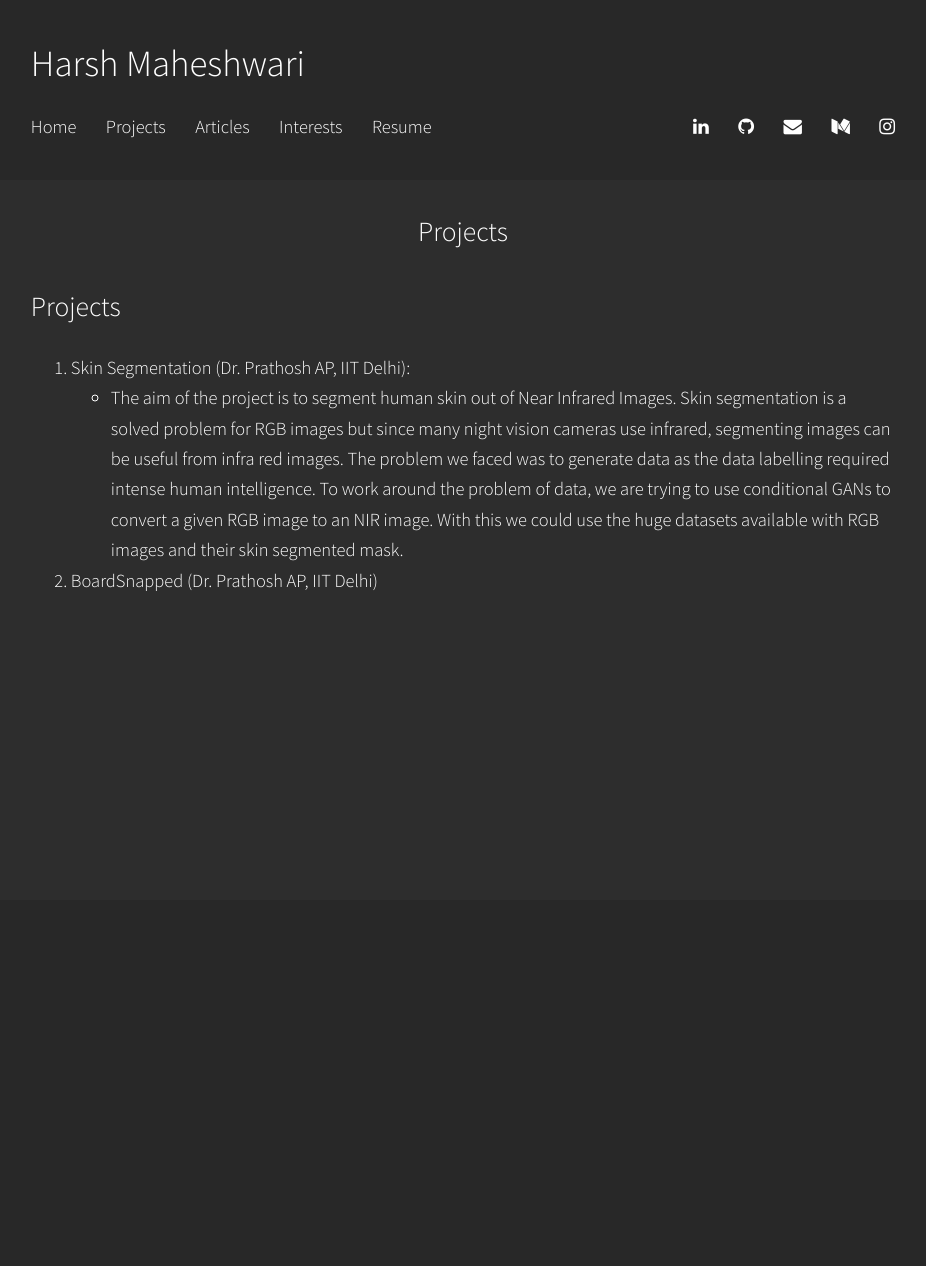
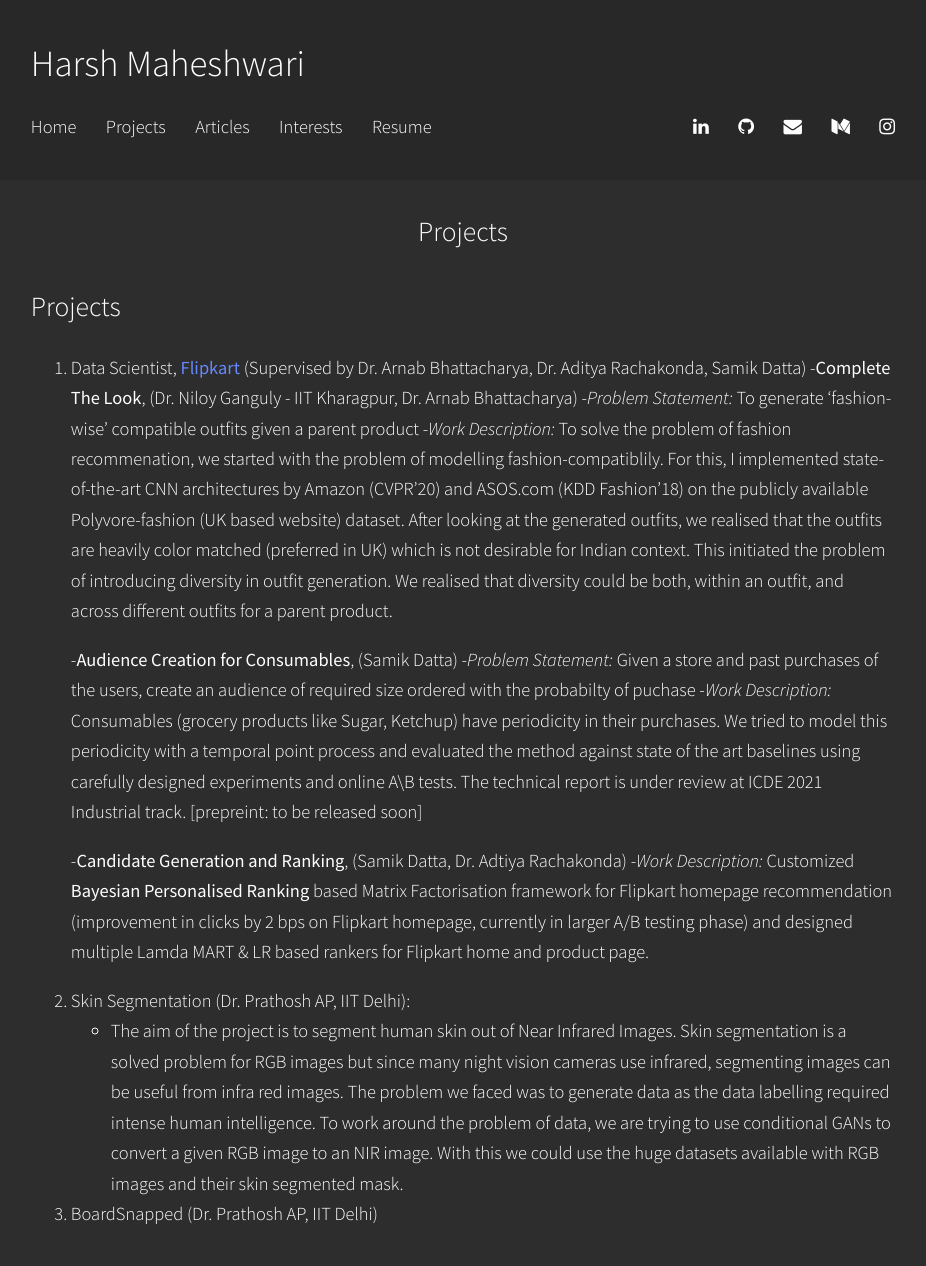
Before and after one commit to harshm121/portfolio-old, a Jekyll site: the page built from Projects/index.md, in a window 1280 px wide. Shown: the whole page, without its empty margins (177-1103 px from the left). Built offline with Jekyll 4.4.1, drawn with Linux system fonts in a browser that asks for light colours; before the commit the page ends 900 px from its top, so only the background shows below that.

Commit message:
flipkart projects

```diff
--- a/Projects/index.md
+++ b/Projects/index.md
@@ -15,6 +15,18 @@ title: "Projects"
 
 ## Projects
 
+1. Data Scientist, [Flipkart](https://www.flipkart.com/) (Supervised by Dr. Arnab Bhattacharya, Dr. Aditya Rachakonda, Samik Datta)
+	-**Complete The Look**,	(Dr. Niloy Ganguly - IIT Kharagpur, Dr. Arnab Bhattacharya)
+		-*Problem Statement:* To generate 'fashion-wise' compatible outfits given a parent product
+		-*Work Description:* To solve the problem of fashion recommenation, we started with the problem of modelling fashion-compatiblily. For this, I implemented state-of-the-art CNN architectures by Amazon (CVPR'20) and ASOS.com (KDD Fashion'18) on the publicly available Polyvore-fashion (UK based website) dataset. After looking at the generated outfits, we realised that the outfits are heavily color matched (preferred in UK) which is not desirable for Indian context. This initiated the problem of introducing diversity in outfit generation. We realised that diversity could be both, within an outfit, and across different outfits for a parent product.
+
+	-**Audience Creation for Consumables**,	(Samik Datta)
+		-*Problem Statement:* Given a store and past purchases of the users, create an audience of required size ordered with the probabilty of puchase
+		-*Work Description:* Consumables (grocery products like Sugar, Ketchup) have periodicity in their purchases. We tried to model this periodicity with a temporal point process and evaluated the method against state of the art baselines using carefully designed experiments and online A\B tests. The technical report is under review at ICDE 2021 Industrial track. [prepreint: to be released soon]
+
+	-**Candidate Generation and Ranking**, (Samik Datta, Dr. Adtiya Rachakonda)
+		-*Work Description:* Customized **Bayesian Personalised Ranking** based Matrix Factorisation framework for Flipkart homepage recommendation (improvement in clicks by 2 bps on Flipkart homepage, currently in larger A/B testing phase) and designed multiple Lamda MART & LR based rankers for Flipkart home and product page.
+
 
 1. Skin Segmentation (Dr. Prathosh AP, IIT Delhi):
 	- The aim of the project is to segment human skin out of Near Infrared Images. Skin segmentation is a solved problem for RGB images but since many night vision cameras use infrared, segmenting images can be useful from infra red images. The problem we faced was to generate data as the data labelling required intense human intelligence.
```
